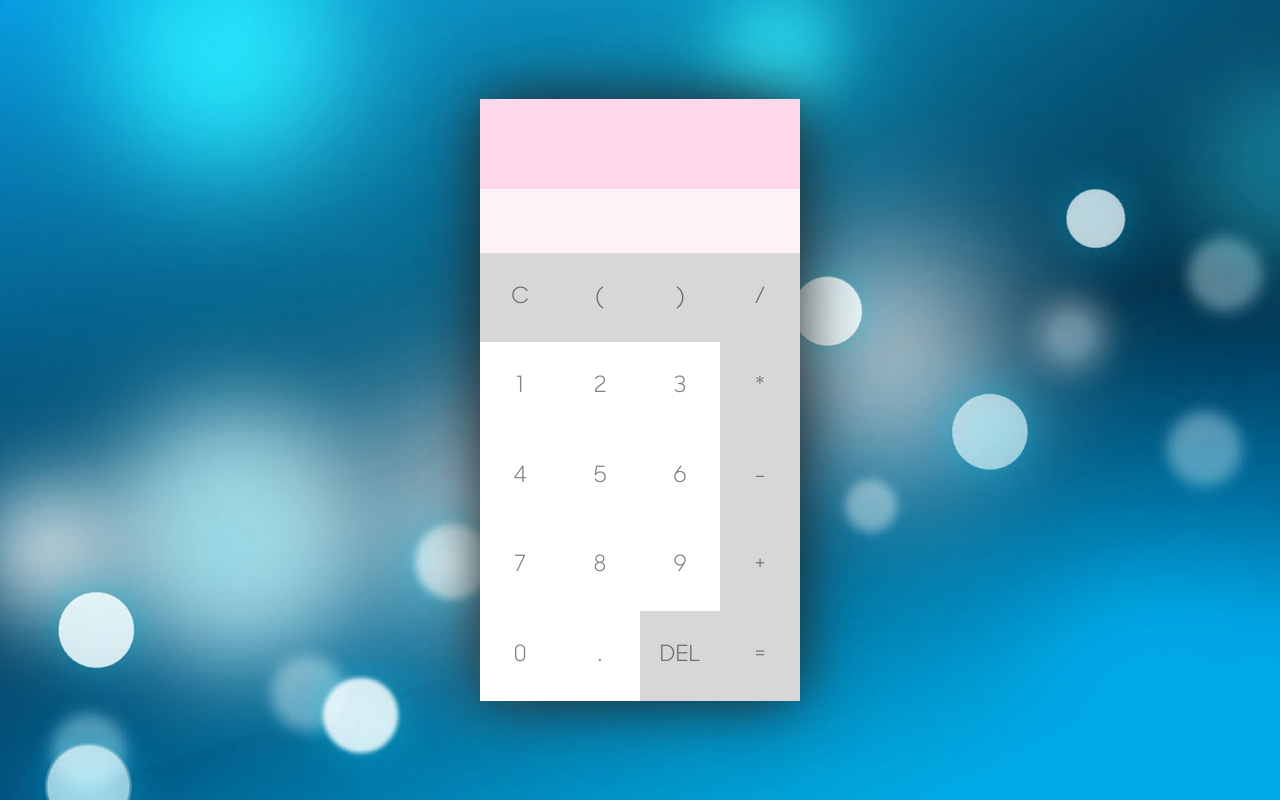
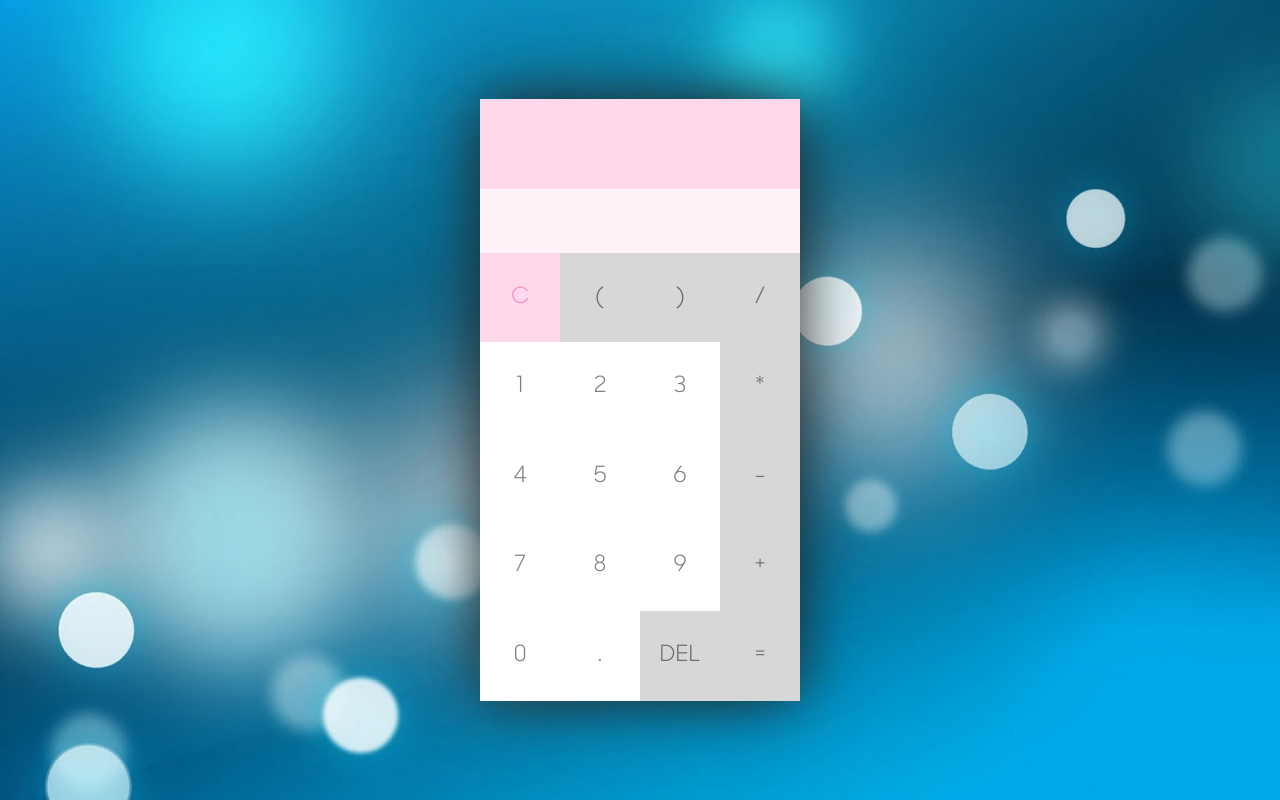
Before and after one commit to adamwojnicki/react-calculator, a React app: page / in a window 1280 px wide. In both pictures the pointer is over the element 520 px from the left and 297 px from the top of the page. Built offline with nearby package versions, Linux system fonts and the light colour scheme.

Commit message:
Added hover effect on calculator keys

```diff
--- a/src/Calculator.scss
+++ b/src/Calculator.scss
@@ -40,11 +40,21 @@
       height: 4em;
       color: $light-txt;
       background: $light-bg;
+      transition: 0.4s;
       cursor: pointer;
+      &:hover {
+        color: $lightpink-txt;
+        background: $lightpink-bg;
+      }
     }
     .key--operator {
       background: $darkgrey-bg;
       color: $darkgrey-txt;
+      transition: 0.4s;
+      &:hover {
+        color: $darkpink-txt;
+        background: $darkpink-bg;
+      }
     }
   }
 }
```
